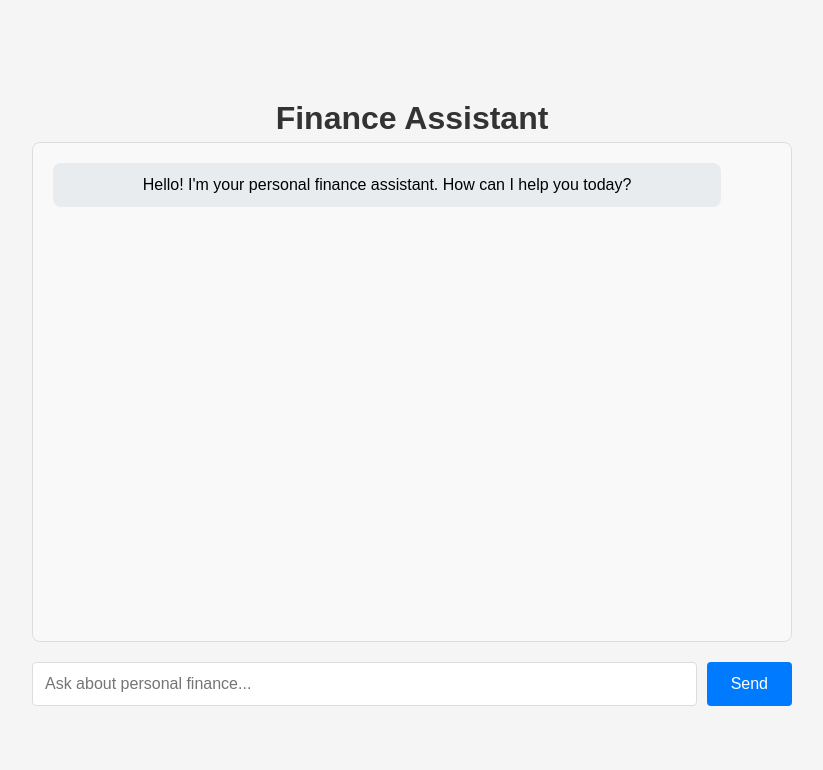
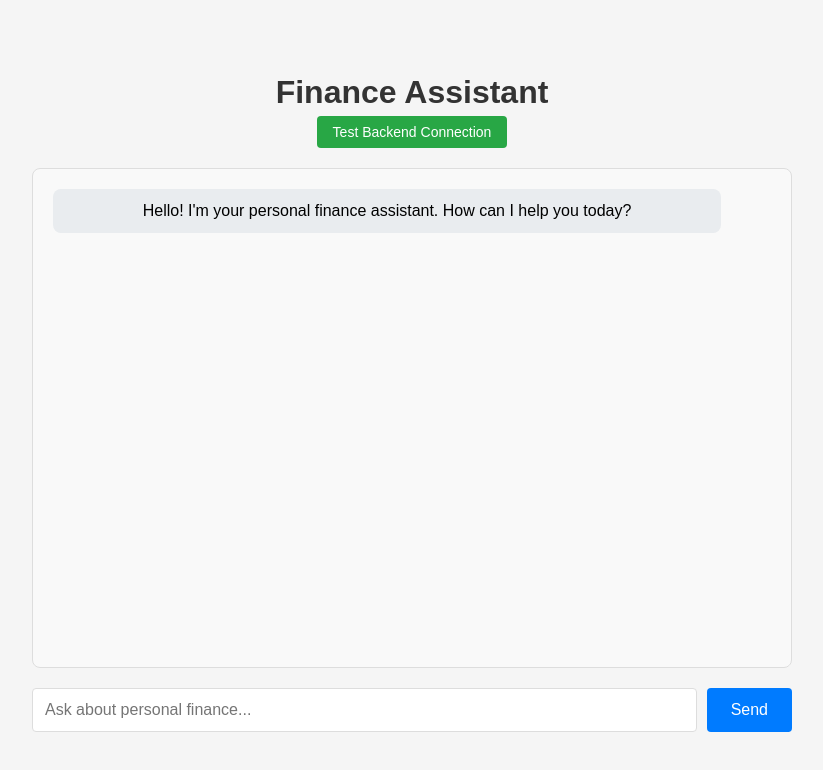
Before and after one commit to risingmin/finance-chatbot, a React (Vite) app in the folder frontend/: page /chat in a window 1280 px wide. Shown: the top 770 px of the page, without its empty margins (228-1051 px from the left). Built offline with nearby package versions, Linux system fonts and the light colour scheme; no server answers; the HTML template or start-up script is replaced by a standard one.

Commit message:
fix again

```diff
--- a/frontend/src/App.jsx
+++ b/frontend/src/App.jsx
@@ -8,7 +8,31 @@ const App = () => {
   const [input, setInput] = useState('');
   const [isLoading, setIsLoading] = useState(false);
 
-  const API_URL = import.meta.env.VITE_API_URL || 'https://finance-chatbot-api.onrender.com';
+  const API_URL = import.meta.env.VITE_API_URL || (window.location.hostname === 'localhost' ? 'http://localhost:3001' : 'https://finance-chatbot-api.onrender.com');
+
+  const testConnection = async () => {
+    setIsLoading(true);
+    try {
+      const response = await axios.get(`${API_URL}/health`, {
+        timeout: 10000
+      });
+      const testMessage = {
+        id: Date.now(),
+        text: `✅ Backend connection successful! Status: ${response.data.status}`,
+        sender: 'bot'
+      };
+      setMessages(prev => [...prev, testMessage]);
+    } catch (error) {
+      const errorMessage = {
+        id: Date.now(),
+        text: `❌ Backend connection failed: ${error.message}`,
+        sender: 'bot'
+      };
+      setMessages(prev => [...prev, errorMessage]);
+    } finally {
+      setIsLoading(false);
+    }
+  };
 
   const handleSendMessage = async (e) => {
     e.preventDefault();
@@ -41,10 +65,25 @@ const App = () => {
       setMessages(prev => [...prev, botMessage]);
 
     } catch (error) {
-      console.error('Error:', error.message);
+      console.error('Error details:', error.message);
+      console.error('Error response:', error.response?.data);
+      console.error('Error status:', error.response?.status);
+
+      let errorText = "Sorry, I couldn't connect to the backend service. ";
+
+      if (error.response?.status === 404) {
+        errorText += "The API endpoint was not found (404).";
+      } else if (error.response?.status === 500) {
+        errorText += "The backend server had an error (500).";
+      } else if (!error.response) {
+        errorText += "The backend server didn't respond. It may be sleeping on Render.com.";
+      } else {
+        errorText += `Error: ${error.message}`;
+      }
+
       const errorMessage = {
         id: Date.now() + 1,
-        text: "Sorry, I couldn't connect to the backend service. Please try again later.",
+        text: errorText,
         sender: 'bot'
       };
       setMessages(prev => [...prev, errorMessage]);
@@ -61,6 +100,24 @@ const App = () => {
       fontFamily: 'Arial, sans-serif'
     }}>
       <h1 style={{ textAlign: 'center', color: '#333' }}>Finance Assistant</h1>
+
+      <div style={{ textAlign: 'center', marginBottom: '20px' }}>
+        <button
+          onClick={testConnection}
+          disabled={isLoading}
+          style={{
+            padding: '8px 16px',
+            backgroundColor: '#28a745',
+            color: 'white',
+            border: 'none',
+            borderRadius: '4px',
+            cursor: 'pointer',
+            fontSize: '14px'
+          }}
+        >
+          Test Backend Connection
+        </button>
+      </div>
 
       <div style={{
         border: '1px solid #ddd',
```
Also changed, not shown: 1 other file (tests, documents, lock files or other folders).
